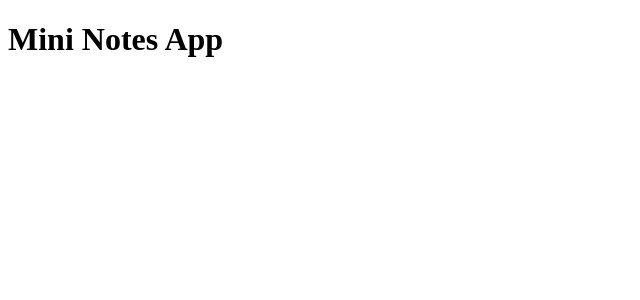
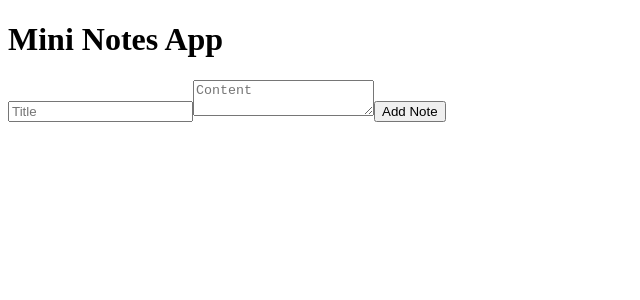
Before and after one commit to danielsaggir/mini-notes-app, a React (Vite) app in the folder client/: page / in a window 1280 px wide. Shown: the top 300 px of the page, without its empty margins (0-640 px from the left). Built offline with nearby package versions, Linux system fonts and the light colour scheme.

Commit message:
Add note creation and display functionality in App component

```diff
--- a/client/src/App.jsx
+++ b/client/src/App.jsx
@@ -1,7 +1,64 @@
+import { useState, useEffect } from "react";
+import { fetchNotes, createNote } from "./api/notesApi";
+
 function App() {
+  const [notes, setNotes] = useState([]);
+  const [title, setTitle] = useState("");
+  const [content, setContent] = useState("");
+
+  const loadNotes = async () => {
+    try{
+      const data = await getNotes();
+      setNotes(data);
+    } catch (error) {
+      console.error("Error fetching notes:", error);
+    }
+  };
+
+  useEffect(() => {
+    loadNotes();
+  }, []);
+
+  const handleSubmit = async (e) => {
+    e.preventDefault();
+
+    try {
+      const newNote = { title, content };
+      const savedNote = await createNote(newNote);
+      setNotes([...notes, savedNote]);
+      setTitle("");
+      setContent("");
+      await createNote(newNote);
+      loadNotes();
+    } catch (error) {
+      console.error("Error creating note:", error);
+    }
+  };
+
   return (
     <div>
       <h1>Mini Notes App</h1>
+      <form onSubmit={handleSubmit}>
+        <input
+        type="text"
+        placeholder="Title"
+        value={title}
+        onChange={(e) => setTitle(e.target.value)}
+        />
+        <textarea
+        placeholder="Content"
+        value={content}
+        onChange={(e) => setContent(e.target.value)}
+        />
+
+        <button type="submit">Add Note</button>
+      </form>
+      {notes.map((note) => (
+        <div key={note.id}>
+          <h3>{note.title}</h3>
+          <p>{note.content}</p>
+        </div>
+      ))}
     </div>
   );
 }
--- /dev/null
+++ b/client/src/api/notesApi.js
@@ -0,0 +1,27 @@
+const API_URL = "http://localhost:4000/notes";
+
+export const fetchNotes = async () => {
+    const response = await fetch (API_URL);
+
+    if (!response.ok) {
+        throw new Error("Failed to fetch notes");
+    }
+
+    return response.json();
+}
+
+export const createNote = async (note) => {
+    const response = await fetch (API_URL, {
+        method: "POST",
+        header: {
+            "Content-Type": "application/json",
+        },
+        body: JSON.stringify(note),
+    });
+
+    if (!response.ok) {
+        throw new Error("Failed to create note");
+    }
+
+    return response.json();
+}
```
